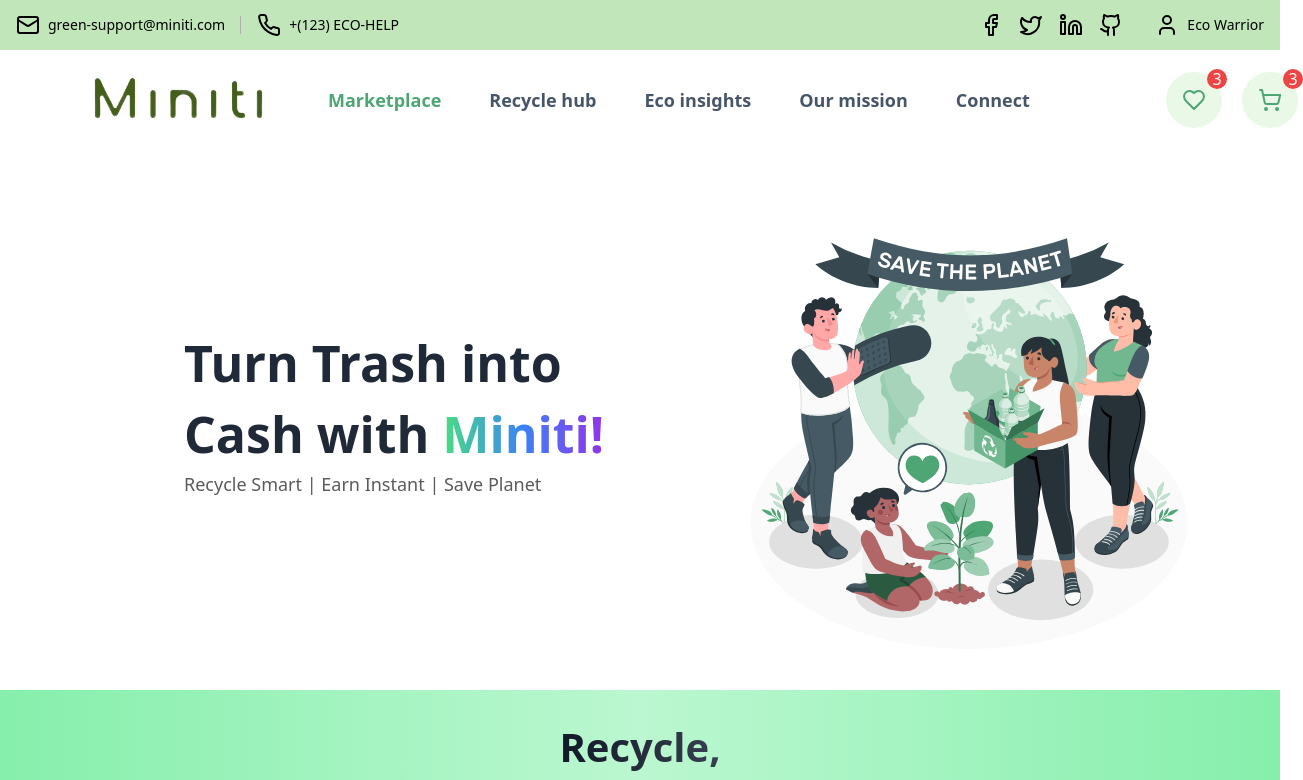
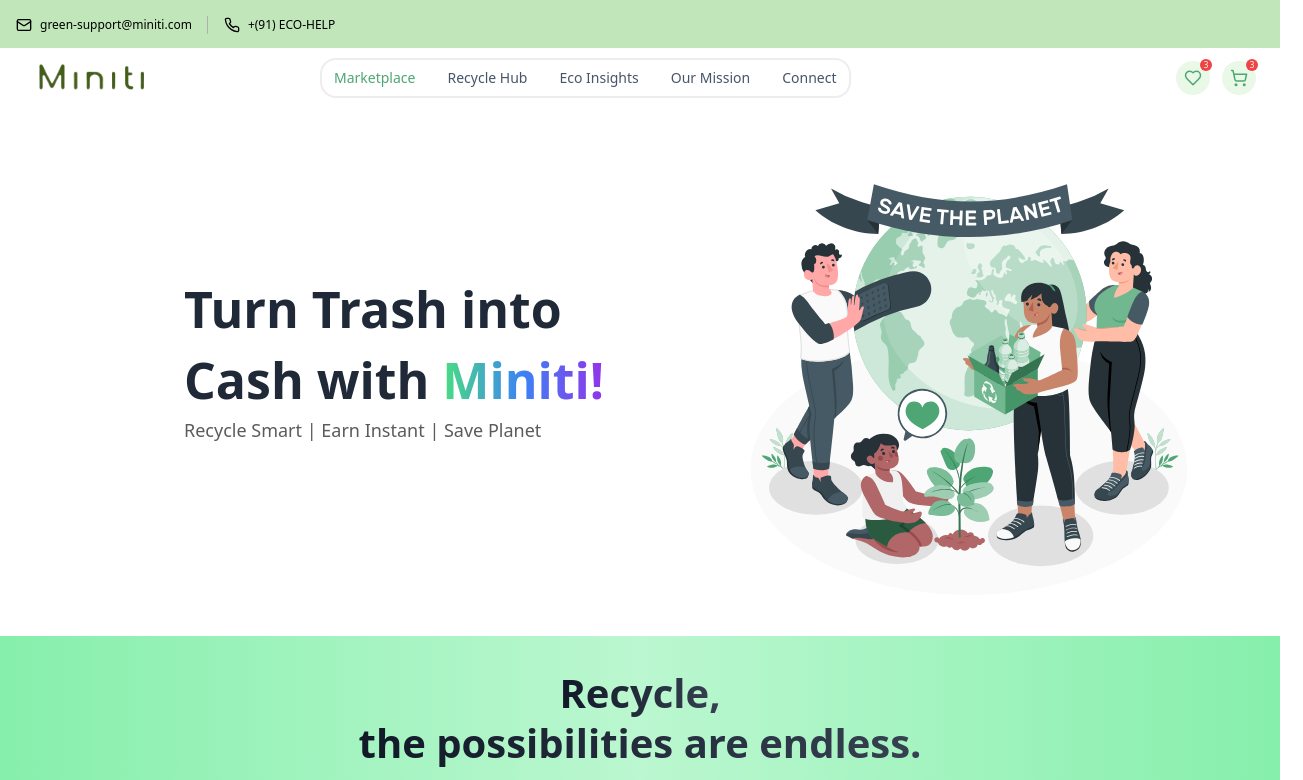
Before and after one commit to Sridhare29/miniti, a React (Create React App) app in the folder miniti/: page / in a window 1280 px wide. Shown: the top 780 px of the page, 1303 px wide, since content can reach past the window. Built offline with nearby package versions, Linux system fonts and the light colour scheme.

Commit message:
header ui

```diff
--- a/miniti/src/components/Header.jsx
+++ b/miniti/src/components/Header.jsx
@@ -25,89 +25,47 @@
   return (
     <div className="w-full bg-white">
       {/* Top Header Section */}
-      <div className="header-top bg-[#c1E6BA] md-lg:hidden">
+      <div className="header-top bg-[#c1E6BA] h-12 md-lg:hidden">
         <div className="container mx-auto px-4">
           <div className="flex justify-between items-center h-[50px] text-slate-500">
             {/* Contact Information */}
             <ul className="flex items-center gap-8 font-medium text-black">
               <li className="flex items-center gap-2 text-sm relative after:content-[''] after:absolute after:h-[18px] after:w-[1px] after:bg-[#afafaf] after:right-[-16px]">
-                <Mail />
-                <span>green-support@miniti.com</span>
+                <Mail style={{ width: "16px", height: "16px" }}/>
+                <span className="text-xs">green-support@miniti.com</span>
               </li>
               <li className="flex items-center gap-2 text-sm">
-                <Phone />
-                <span>+(123) ECO-HELP</span>
+                <Phone style={{ width: "16px", height: "16px" }}/>
+                <span className="text-xs">+(91) ECO-HELP</span>
               </li>
             </ul>
-
-            {/* Social Media and User Options */}
-            <div className="flex items-center gap-8">
-              {/* Social Media Icons */}
-              <div className="flex items-center gap-4 text-black">
-                <a href="#" className="hover:text-blue-600 transition-colors">
-                  <Facebook />
-                </a>
-                <a href="#" className="hover:text-sky-500 transition-colors">
-                  <Twitter />
-                </a>
-                <a href="#" className="hover:text-blue-700 transition-colors">
-                  <Linkedin />
-                </a>
-                <a href="#" className="hover:text-gray-700 transition-colors">
-                  <Github />
-                </a>
-              </div>
-
-              {/* User Login/Account */}
-              {user ? (
-                <div className="flex items-center gap-2 text-sm text-black hover:text-green-600 transition-colors cursor-pointer">
-                  <User />
-                  <span>Eco Warrior</span>
-                </div>
-              ) : (
-                <div className="flex items-center gap-2 text-sm text-black hover:text-green-600 transition-colors cursor-pointer">
-                  <Lock />
-                  <span>Join Green Movement</span>
-                </div>
-              )}
           </div>
         </div>
       </div>
-      </div>
-      {/* logo  */}
-      <div className="w-white pb-8">
-        <div className="w-[100%] lg:w-[90%] mx-auto">
-          <div className="h-[80px] md-lg:h-[100px] flex justify-between items-center flex-wrap ">
-            <div className="md-lg:w-full w-3/12  md-lg:pt-4">
-              <div className="flex justify-between ">
+{/* Logo */}
+<div className="bg-white">
+  <div className="w-full lg:w-11/12 mx-auto">
+    <div className="h-[60px] flex justify-between items-center">
+      {/* Logo Section */}
+      <div className="w-1/4">
         <Link to="/">
           <img
-                    className="flex h-[80px] ml-8"
+            className="h-[50px]"
             src="http://localhost:3000/images/logo.png"
-                    alt=""
+            alt="Logo"
           />
         </Link>
-                <div
-                  className="justify-center items-center w-[30px] h-[30px] bg-white text-slate-600 border border-slate-600 rounded-sm cursor-pointer lg:hidden md-lg:flex xl:hidden hidden"
-                  onClick={() => setShowShidebar(false)}
-                >
-                  <span>
-                    {" "}
-                    <CiMenuFries />{" "}
-                  </span>
       </div>
-              </div>
-            </div>
-            {/* navbar topic head [#023336]- dark*/}
-            <div className="md:lg:w-full w-9/12">
-              <div className="flex justify-between md-lg:justify-center items-center flex-wrap ">
-                <ul className="flex items-center justify-center gap-8 font-bold text-lg md-lg:hidden h-[100px]">
+
+      {/* Navigation */}
+      <div className="w-3/4 flex items-center justify-between">
+        <ul className="flex items-center gap-6 text-sm font-medium p-2 border-2 border-[#ededed] bg-[#fffff] rounded-2xl">
           <li>
             <Link
               to="/"
-                      className={`p-2 block ${
+              className={`p-1 ${
                 pathname === "/" ? "text-[#4DA674]" : "text-slate-600"
-                      } `}
+              }`}
             >
               Marketplace
             </Link>
@@ -115,67 +73,56 @@
           <li>
             <Link
               to="/shop"
-                      className={`p-2 block ${
-                        pathname === "/shop"
-                          ? "text-[#4DA674]"
-                          : "text-slate-600"
-                      } `}
+              className={`p-1 ${
+                pathname === "/shop" ? "text-[#4DA674]" : "text-slate-600"
+              }`}
             >
-                      Recycle hub
+              Recycle Hub
             </Link>
           </li>
           <li>
             <Link
               to="/blog"
-                      className={`p-2 block ${
-                        pathname === "/blog"
-                          ? "text-[#4DA674]"
-                          : "text-slate-600"
-                      } `}
+              className={`p-1 ${
+                pathname === "/blog" ? "text-[#4DA674]" : "text-slate-600"
+              }`}
             >
-                      Eco insights
+              Eco Insights
             </Link>
           </li>
           <li>
             <Link
               to="/about"
-                      className={`p-2 block ${
-                        pathname === "/about"
-                          ? "text-[#4DA674]"
-                          : "text-slate-600"
-                      } `}
+              className={`p-1 ${
+                pathname === "/about" ? "text-[#4DA674]" : "text-slate-600"
+              }`}
             >
-                      Our mission
+              Our Mission
             </Link>
           </li>
           <li>
             <Link
               to="/contact"
-                      className={`p-2 block ${
-                        pathname === "/contact"
-                          ? "text-[#4DA674]"
-                          : "text-slate-600"
-                      } `}
+              className={`p-1 ${
+                pathname === "/contact" ? "text-[#4DA674]" : "text-slate-600"
+              }`}
             >
               Connect
             </Link>
           </li>
         </ul>
-                {/* Cart and wishlist */}
-                <div className="flex md-lg:hidden items-center justify-center gap-5 w-[10%] h-[50%]">
-                  <div className="relative flex justify-center items-center cursor-pointer px-4 py-4 rounded-full bg-[#EAF8E7]">
-                    <span className="text-xl text-[#4DA674]">
-                      <Heart />
-                    </span>
-                    <div className="w-[20px] h-[20px] absolute bg-red-500 rounded-full text-white flex justify-center items-center -top-[3px] -right-[5px]">
+
+        {/* Cart and Wishlist */}
+        <div className="flex items-center mr-6 gap-3">
+          <div className="relative flex items-center cursor-pointer p-2 rounded-full bg-[#EAF8E7]">
+            <Heart className="text-[#4DA674] text-sm"   style={{ width: "18px", height: "18px" }}  />
+            <div className="w-[12px] h-[12px] absolute bg-red-500 rounded-full text-white text-[8px] flex items-center justify-center -top-[2px] -right-[2px]">
               {wishlist_count}
             </div>
           </div>
-                  <div className="relative flex justify-center items-center cursor-pointer px-4 py-4 rounded-full bg-[#EAF8E7]">
-                    <span className="text-xl text-[#4DA674]">
-                      <ShoppingCart />
-                    </span>
-                    <div className="w-[20px] h-[20px] absolute bg-red-500 rounded-full text-white flex justify-center items-center -top-[3px] -right-[5px]">
+          <div className="relative flex items-center cursor-pointer p-2 rounded-full bg-[#EAF8E7]">
+            <ShoppingCart className="text-[#4DA674]"   style={{ width: "18px", height: "18px" }}             />
+            <div className="w-[12px] h-[12px] absolute bg-red-500 rounded-full text-white text-[8px] flex items-center justify-center -top-[2px] -right-[2px]">
               {wishlist_count}
             </div>
           </div>
@@ -184,7 +131,7 @@
     </div>
   </div>
 </div>
-      </div>
+
 
       {/* only at sm - menu  visible    */}
       <div className="hidden md-lg:block">
```
Lines whose indentation alone changed are shown as unchanged.
